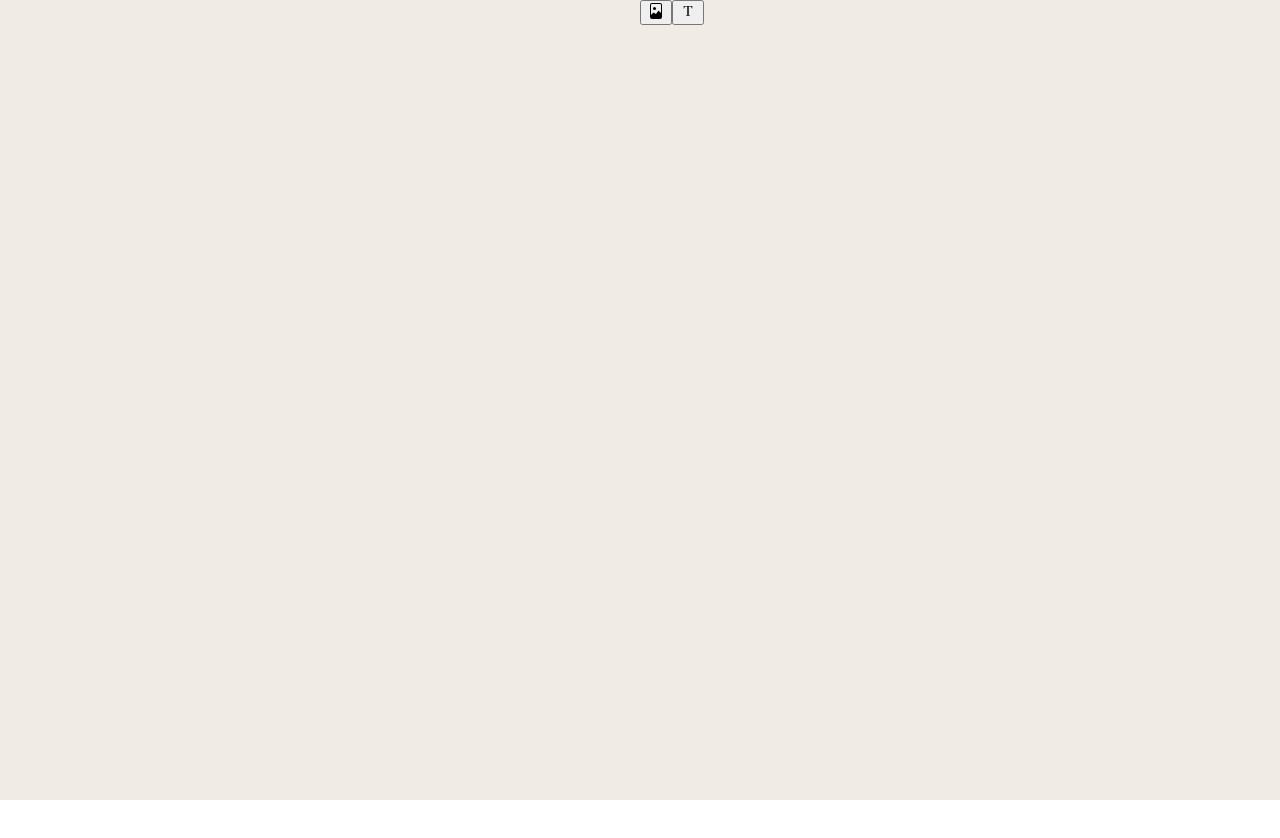
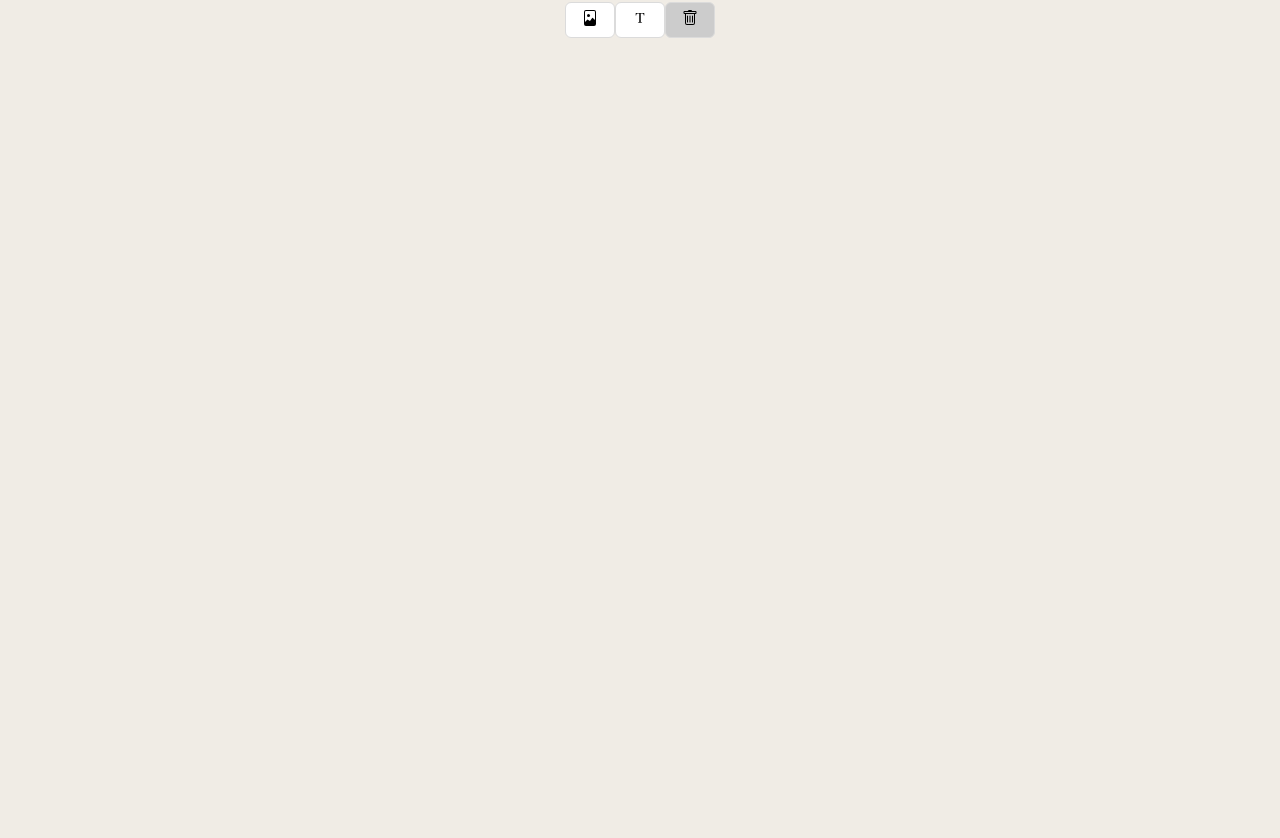
Before and after one commit to guhan-balaji/simple-image-editor, a Next.js app: page / in a window 1280 px wide. Before the commit the page ends 800 px from the top, so only its background shows below. Built offline with nearby package versions, Linux system fonts and the light colour scheme.

Commit message:
feat: add "delete selected shape" feature
Add a feature to delete selected shape. Make some UI improvements
through css. Also, ensure deselection of selected shape behaves as
expected. Perform setSelected(null) upon deletion of selected shape and
addition of new shapes.

```diff
--- a/src/app/ui/ImageEditor.tsx
+++ b/src/app/ui/ImageEditor.tsx
@@ -45,6 +45,8 @@ export default function ImageEditor() {
           fill: "#000000",
           fontSize: 18,
           text: "Click me.",
+          x: 300,
+          y: 300,
         };
         setTexts([...texts, newText]);
         break;
@@ -65,11 +67,24 @@ export default function ImageEditor() {
         console.error("Unkown Shape: Tried to add an unkown shape.");
         break;
     }
+    setSelectedShape(null);
+  }
+
+  function handleDeleteShape() {
+    if (selectedShape?.shape === "image") {
+      setImages((images) =>
+        images.filter((image) => image.id !== selectedShape.id)
+      );
+    } else if (selectedShape?.shape === "text") {
+      setTexts((texts) => texts.filter((text) => text.id !== selectedShape.id));
+    } else {
+      console.log("Should be unreachable.");
+    }
+    setSelectedShape(null);
   }
 
   function handleControlChange(newAttrs: Partial<ShapeProperties>) {
     if (newAttrs.shape === "image") {
-
       setImages((images) =>
         images.map((image) => {
           if (image.id === selectedShape?.id) {
@@ -85,7 +100,6 @@ export default function ImageEditor() {
         })
       );
     } else if (newAttrs.shape === "text") {
-
       setTexts((texts) =>
         texts.map((text) => {
           if (text.id === selectedShape?.id) {
@@ -107,6 +121,13 @@ export default function ImageEditor() {
 
   return (
     <>
+      <>
+        <ToolBar
+          isShapeSelected={selectedShape != null}
+          onAddShape={handleAddShape}
+          onDeleteShape={handleDeleteShape}
+        />
+      </>
       <Stage
         className={styles.stage}
         ref={stageRef}
@@ -144,9 +165,6 @@ export default function ImageEditor() {
           ))}
         </Layer>
       </Stage>
-      <>
-        <ToolBar onAddShape={handleAddShape} />
-      </>
       {selectedShape != null && (
         <Controls
           selectedShape={selectedShape}
--- a/src/app/ui/Shape.tsx
+++ b/src/app/ui/Shape.tsx
@@ -5,7 +5,7 @@ import {
   Transformer,
 } from "react-konva";
 
-import { ImageProperties, ShapeProperties } from "../lib/ui/types";
+import { ShapeProperties } from "../lib/ui/types";
 import { Transformer as T } from "konva/lib/shapes/Transformer";
 import { Text } from "konva/lib/shapes/Text";
 import { Image } from "konva/lib/shapes/Image";
--- a/src/app/ui/ToolBar.tsx
+++ b/src/app/ui/ToolBar.tsx
@@ -2,14 +2,24 @@ import { useRef } from "react";
 import styles from "./imageEditor.module.css";
 
 export default function Toolbar({
+  isShapeSelected,
   onAddShape,
+  onDeleteShape,
 }: {
+  isShapeSelected: boolean;
   onAddShape: React.ReactEventHandler;
+  onDeleteShape: React.ReactEventHandler<HTMLButtonElement>;
 }) {
   return (
     <div className={styles.toolbar}>
-      <AddImage onAddShape={onAddShape} />
-      <AddText onAddShape={onAddShape} />
+      <div>
+        <AddImage onAddShape={onAddShape} />
+        <AddText onAddShape={onAddShape} />
+        <DeleteShape
+          isShapeSelected={isShapeSelected}
+          onDeleteShape={onDeleteShape}
+        />
+      </div>
     </div>
   );
 }
@@ -17,7 +27,7 @@ export default function Toolbar({
 function AddImage({ onAddShape }: { onAddShape: React.ReactEventHandler }) {
   const ref = useRef<HTMLInputElement>(null);
   return (
-    <button onClick={(_) => ref.current!.click()}>
+    <button onClick={(_) => ref.current!.click()} className={styles.btn}>
       <svg
         xmlns="http://www.w3.org/2000/svg"
         width="16"
@@ -25,9 +35,11 @@ function AddImage({ onAddShape }: { onAddShape: React.ReactEventHandler }) {
         viewBox="0 0 16 16"
       >
         <path d="M8.002 5.5a1.5 1.5 0 1 1-3 0 1.5 1.5 0 0 1 3 0" />
-        <path d="M12 0H4a2 2 0 0 0-2 2v12a2 2 0 0 0 2 2h8a2 2 0 0 0 2-2V2a2 2 0
+        <path
+          d="M12 0H4a2 2 0 0 0-2 2v12a2 2 0 0 0 2 2h8a2 2 0 0 0 2-2V2a2 2 0
         0 0-2-2M3 2a1 1 0 0 1 1-1h8a1 1 0 0 1 1 1v8l-2.083-2.083a.5.5 0 0
-        0-.76.063L8 11 5.835 9.7a.5.5 0 0 0-.611.076L3 12z" />
+        0-.76.063L8 11 5.835 9.7a.5.5 0 0 0-.611.076L3 12z"
+        />
       </svg>
       <input
         ref={ref}
@@ -44,19 +56,52 @@ function AddImage({ onAddShape }: { onAddShape: React.ReactEventHandler }) {
 function AddText({ onAddShape }: { onAddShape: React.ReactEventHandler }) {
   return (
     <>
-      <button type="button" onClick={onAddShape} name="text">
+      <button type="button" onClick={onAddShape} name="text" className={styles.btn}>
         <svg
           xmlns="http://www.w3.org/2000/svg"
           width="16"
           height="16"
           viewBox="0 0 16 16"
         >
-          <path d="M12.258 3h-8.51l-.083 2.46h.479c.26-1.544.758-1.783
+          <path
+            d="M12.258 3h-8.51l-.083 2.46h.479c.26-1.544.758-1.783
           2.693-1.845l.424-.013v7.827c0
           .663-.144.82-1.3.923v.52h4.082v-.52c-1.162-.103-1.306-.26-1.306-.923V3.602l.431.013c1.934.062
-          2.434.301 2.693 1.846h.479z" />
+          2.434.301 2.693 1.846h.479z"
+          />
         </svg>
       </button>
     </>
   );
 }
+
+function DeleteShape({
+  isShapeSelected,
+  onDeleteShape,
+}: {
+  isShapeSelected: boolean;
+  onDeleteShape: React.ReactEventHandler<HTMLButtonElement>;
+}) {
+  return (
+    <button disabled={!isShapeSelected} onClick={onDeleteShape} className={styles.btn}>
+      <svg
+        xmlns="http://www.w3.org/2000/svg"
+        width="16"
+        height="16"
+        viewBox="0 0 16 16"
+      >
+        <path
+          d="M5.5 5.5A.5.5 0 0 1 6 6v6a.5.5 0 0 1-1 0V6a.5.5 0 0 1 .5-.5m2.5
+        0a.5.5 0 0 1 .5.5v6a.5.5 0 0 1-1 0V6a.5.5 0 0 1 .5-.5m3 .5a.5.5 0 0 0-1
+        0v6a.5.5 0 0 0 1 0z"
+        />
+        <path
+          d="M14.5 3a1 1 0 0 1-1 1H13v9a2 2 0 0 1-2 2H5a2 2 0 0
+        1-2-2V4h-.5a1 1 0 0 1-1-1V2a1 1 0 0 1 1-1H6a1 1 0 0 1 1-1h2a1 1 0 0 1 1
+        1h3.5a1 1 0 0 1 1 1zM4.118 4 4 4.059V13a1 1 0 0 0 1 1h6a1 1 0 0 0
+        1-1V4.059L11.882 4zM2.5 3h11V2h-11z"
+        />
+      </svg>
+    </button>
+  );
+}
--- a/src/app/ui/imageEditor.module.css
+++ b/src/app/ui/imageEditor.module.css
@@ -1,7 +1,6 @@
 .stage {
   min-width: 100%;
-  min-height: 100%;
-  /* margin-bottom: 1rem; */
+  min-height: 95vh;
 }
 
 .columnContainer {
@@ -11,20 +10,48 @@
 }
 
 .toolbar {
-  position: absolute;
-  top: 0;
-  left: 50%;
+  display: flex;
+  justify-content: center;
+  align-items: center;
+  width: 100%;
+  min-height: 5vh;
 }
 
 .controlPanel {
   position: absolute;
-  top: 20px;
-  right: 10px;
-  min-width: 100px;
-  min-height: 100px;
+  top: 2rem;
+  right: 2rem;
+  min-width: 15rem;
+  min-height: 15rem;
   border: 1px solid #161a30;
   border-radius: 10%;
   background-color: whitesmoke;
-  opacity: 70%;
+  opacity: 80%;
   padding: 2rem;
 }
+
+.btn {
+  background-color: #fff;
+  border: 1px solid #dbdbdb;
+  border-radius: .375em;
+  color: #363636;
+  cursor: pointer;
+  padding: calc(.5em - 1px) 1em;
+}
+
+.btn:disabled {
+  background-color: #cccccc;
+  color: #666666;
+
+}
+.btn:active {
+  border-color: #4a4a4a;
+}
+
+.btn:focus {
+  border-color: #485fc7;
+}
+
+.btn:hover:enabled {
+  border-color: #b5b5b5;
+}
```
